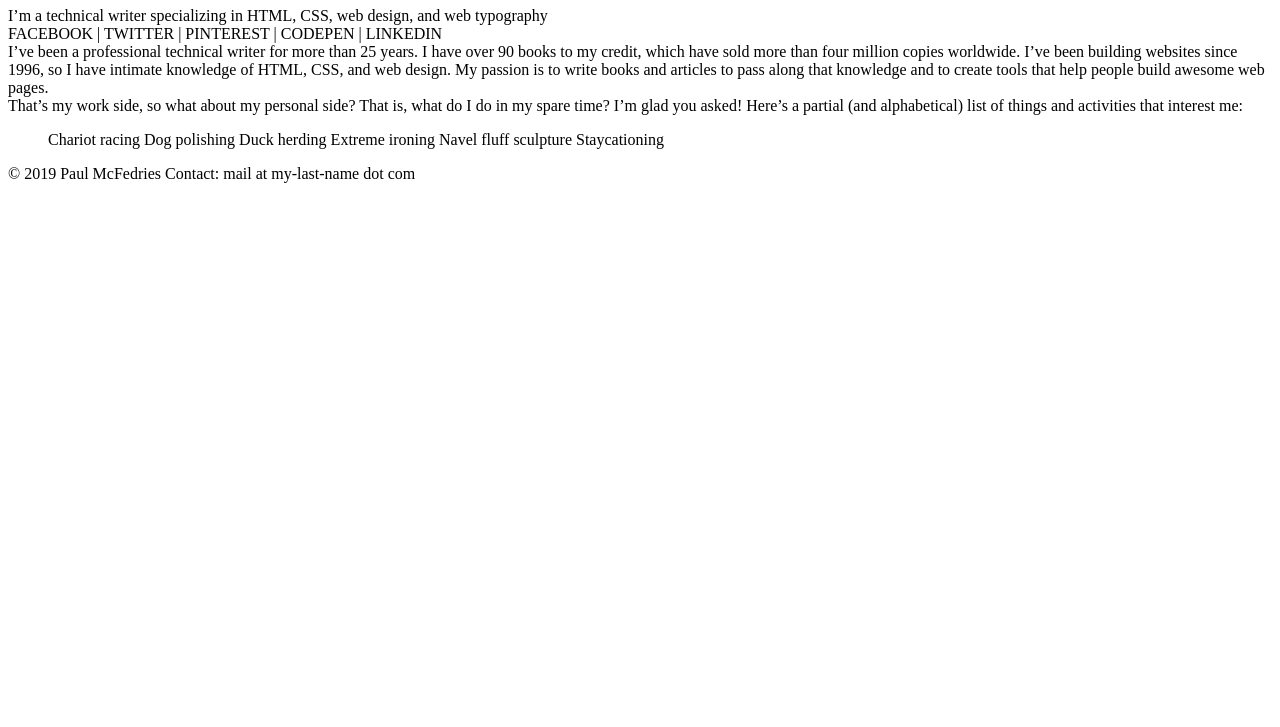
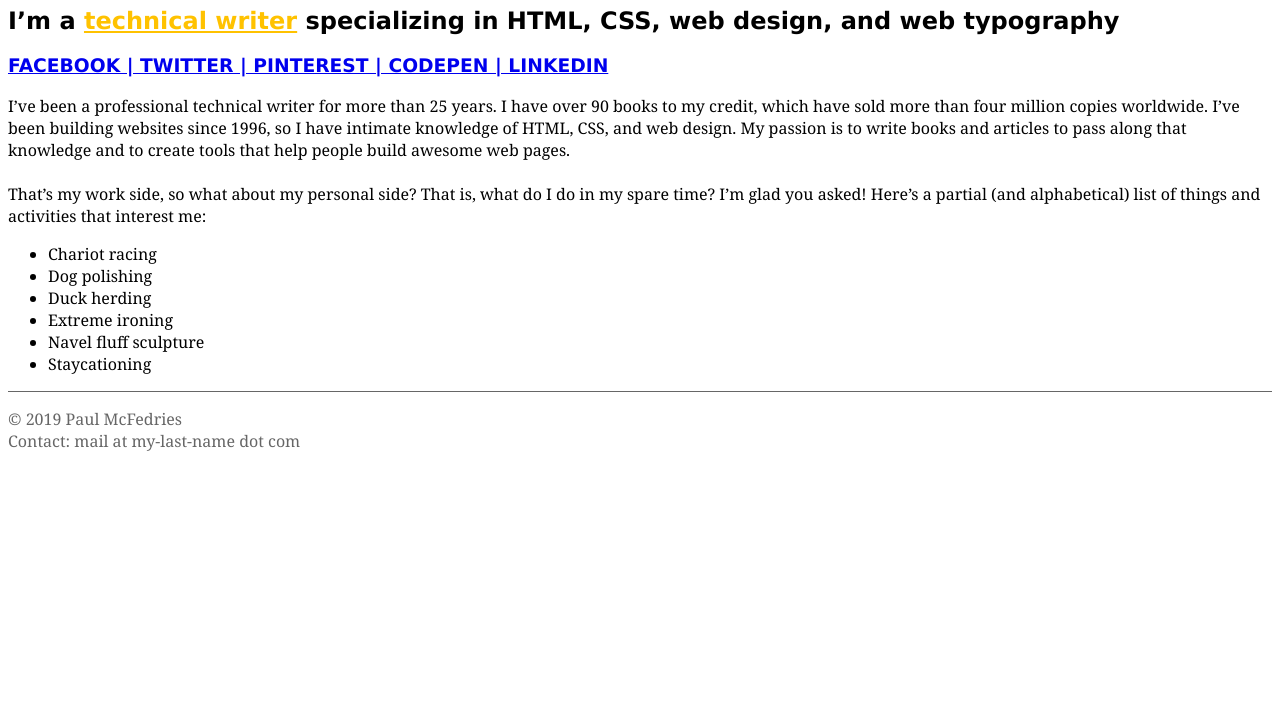
Before and after one commit to primrosewang/wpr-tut1, a plain HTML site: page Tut2/Paul.html in a window 1280 px wide. Shown: the part 73-800 px from the top of the page. Drawn offline with Linux system fonts and the light colour scheme.

Commit message:
Nop btap buoi 2 Signed-off-by: Primrose <1901060055@s.hanu.edu.vn>

```diff
--- a/Tut2/Paul.html
+++ b/Tut2/Paul.html
@@ -1,30 +1,87 @@
 <!DOCTYPE html>
 <html lang="en">
+
 <head>
     <meta charset="UTF-8">
     <meta http-equiv="X-UA-Compatible" content="IE=edge">
     <meta name="viewport" content="width=device-width, initial-scale=1.0">
     <title>Ex2.2</title>
-</head> <h1>PAUL MCFEDRIES</h1>
+    <style>
+        .heading {
+            font-family: sans-serif;
+        }
+
+        .content h2 {
+            font-family: Verdana, sans-serif;
+            font-weight: 24p;
+        }
+
+        .text {
+            color: #0000EE;
+            font-family: Verdana, sans-serif;
+            font-weight: 18.72px;
+        }
+
+        .text2 {
+            color: #000000;
+            font-family: Georgia, serif;
+            margin: 16px 0px;
+        }
+
+        .text3 {
+            color: #000000;
+            font-family: Georgia, serif;
+            margin: 16px 0px;
+            border-bottom: 1px solid #666666 ;
+        }
+
+        .text4 {
+            color: #666666;
+            font-family: Georgia, serif;
+            font-weight: 14px;
+        }
+    </style>
+</head>
+
 <body>
-    I’m a technical writer specializing in HTML, CSS, web design, and web typography <br>
+    <div class="heading">
+        <h1>PAUL MCFEDRIES</h1>
+    </div>
+    <div class="content">
+        <h2>I’m a <u style="color: #FFC200;">technical writer</u> specializing in HTML, CSS, web design, and web
+            typography</h2>
 
-    FACEBOOK | TWITTER | PINTEREST | CODEPEN | LINKEDIN <br>
+        <div class="text">
+            <h3><u>FACEBOOK | TWITTER | PINTEREST | CODEPEN | LINKEDIN</u></h3>
+        </div>
+        <div class="text2">
+            I’ve been a professional technical writer for more than 25 years. I have over 90 books to my credit, which
+            have
+            sold more than four million copies worldwide. I’ve been building websites since 1996, so I have intimate
+            knowledge of
+            HTML, CSS, and web design. My passion is to write books and articles to pass along that knowledge and to
+            create
+            tools that help people build awesome web pages.<br> <br>
 
-    I’ve been a professional technical writer for more than 25 years. I have over 90 books to my credit, which have sold more than four million copies worldwide. I’ve been building websites since 1996, so I have intimate knowledge of HTML, CSS, and web design. My passion is to write books and articles to pass along that knowledge and to create tools that help people build awesome web pages.<br>
+            That’s my work side, so what about my personal side? That is, what do I do in my spare time? I’m glad you
+            asked!
+            Here’s a partial (and alphabetical) list of things and activities that interest me:<br>
+        </div>
+        <div class="text3">
+            <ul>
+                <li>Chariot racing</li>
+                <li>Dog polishing</li>
+                <li>Duck herding</li>
+                <li>Extreme ironing</li>
+                <li>Navel fluff sculpture</li>
+                <li>Staycationing</li>
 
-    That’s my work side, so what about my personal side? That is, what do I do in my spare time? I’m glad you asked! Here’s a partial (and alphabetical) list of things and activities that interest me:<br>
-    <ul>
-        Chariot racing
-        Dog polishing
-        Duck herding
-        Extreme ironing
-        Navel fluff sculpture
-        Staycationing
-    </ul>
+            </ul>
+        </div>
+        <div class="text4">
+            © 2019 Paul McFedries <br>
+            Contact: mail at my-last-name dot com
+        </div>
+</body>
 
-
-    © 2019 Paul McFedries
-    Contact: mail at my-last-name dot com
-</body>
 </html>
```
